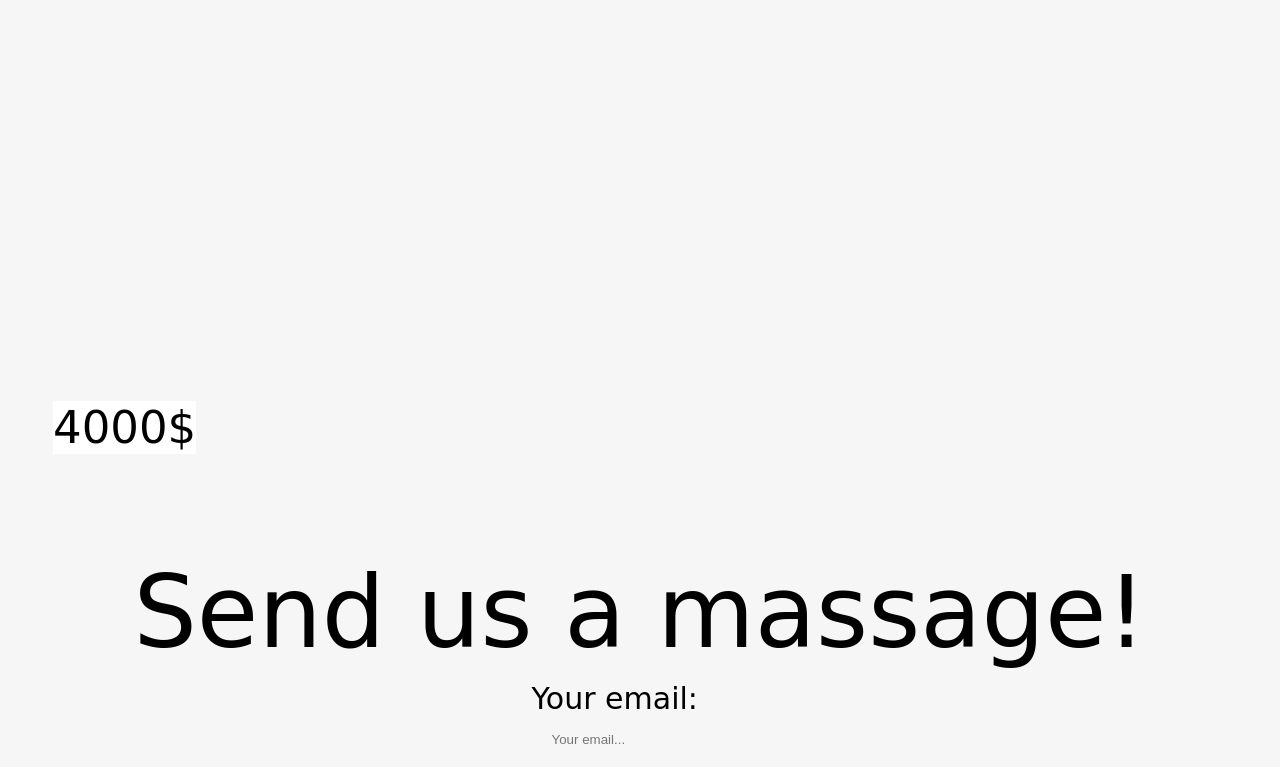
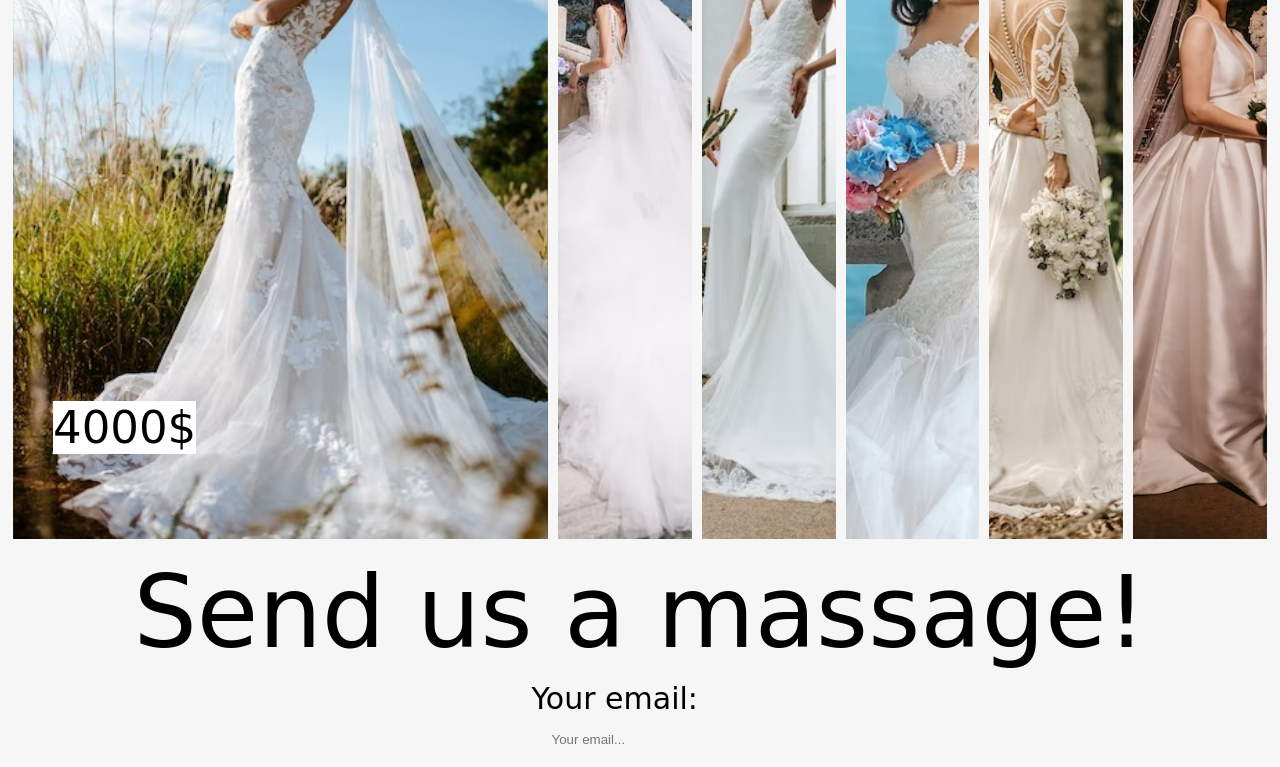
Before and after one commit to OlesiaFadina/modul6, a plain HTML site: page index.html in a window 1280 px wide. Shown: the part 331-1098 px from the top of the page. Drawn offline with Linux system fonts and the light colour scheme; a web font is replaced by a local one.

Commit message:
Добавлены стили и фото

```diff
--- a/style.css
+++ b/style.css
@@ -80,22 +80,22 @@ label {
   flex: 1;
   }
 .one {
-  background-image: url('1.jpg');
+  background-image: url('./image/1.jpg');
 }
 .two {
-  background-image: url('2.jpg');
+  background-image: url('./image/2.jpg');
 }
 .three {
-  background-image: url('3.jpg');
+  background-image: url('./image/3.jpg');
 }
 .four {
-  background-image: url('4.jpg');
+  background-image: url('./image/4.jpg');
 }
 .five {
-  background-image: url('5.jpg');
+  background-image: url('./image/5.jpg');
 }
 .six {
-  background-image: url('6.jpg');
+  background-image: url('./image/6.jpg');
 }
 @media all and (max-width: 800px){
 
```
Also changed, not shown: image/1.jpg (added), image/2.jpg (added), image/3.jpg (added), image/4.jpg (added), image/5.jpg (added), image/6.jpg (added).
